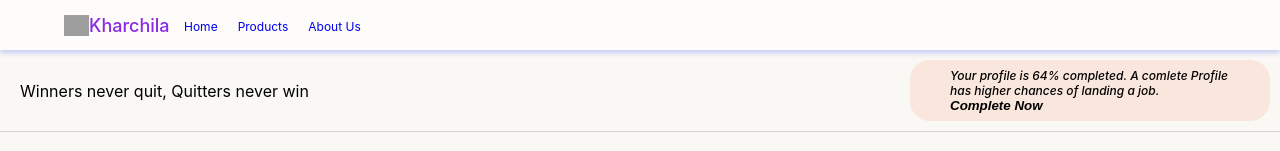
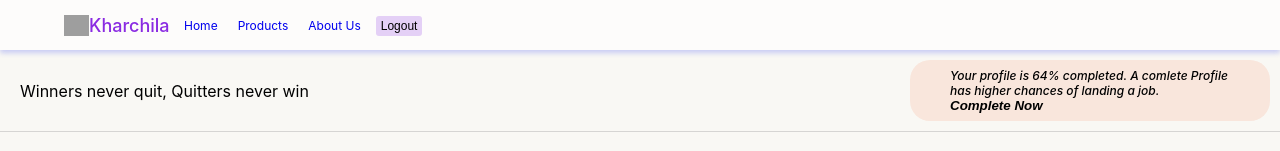
Before and after one commit to Theoutrace/ExpenseTrackerReact, a React (Create React App) app: page /profile in a window 1280 px wide. Shown: the top 151 px of the page. Built offline with nearby package versions, Linux system fonts and the light colour scheme; no server answers; sample sign-in values are in the browser's storage; grey boxes are pictures that could not be loaded.

Commit message:
Logout done

```diff
--- a/src/components/header/Navbar.js
+++ b/src/components/header/Navbar.js
@@ -1,11 +1,21 @@
 import React, { useContext } from "react";
-import { NavLink } from "react-router-dom";
+import { NavLink, useNavigate } from "react-router-dom";
 import AuthContext from "../../Store/auth/auth-context";
 import iconHeader from './navimage/iconsmoney.png'
 import "./Navbar.css";
 
 const Navbar = () => {
   const authCtx = useContext(AuthContext)
+  const history = useNavigate()
+
+  const userLogoutHandler = ()=>{
+    authCtx.logout()
+    history('/login')
+  }
+
+
+
+
   return (
     <div className="navbar-component-container">
       <div className="app-logo-heading"><img src={iconHeader} alt="logo" width='25px'/><a href="/">Kharchila</a></div>
@@ -14,6 +24,7 @@ const Navbar = () => {
         <NavLink to='/products' className={(status)=> status.isActive? 'nav-menu-active': 'nav-menu-not-active'}>Products</NavLink>
         <NavLink to='/about' className={(status)=> status.isActive? 'nav-menu-active': 'nav-menu-not-active'}>About Us</NavLink>
         {!authCtx.isLoggedIn && <NavLink to='/login' ><button className='sign-in-btn-navbar'>Sign In</button></NavLink>}
+        {authCtx.isLoggedIn && <button className='sign-in-btn-navbar' onClick={userLogoutHandler}>Logout</button>}
       </div>
     </div>
   );
--- a/src/pages/Profile.js
+++ b/src/pages/Profile.js
@@ -10,11 +10,12 @@ const Profile = () => {
     const [name, setName] = useState('')
     const [imgUrl, setImgUrl] = useState('')
 
-    // console.log(authCtx);
+
     const inputNameRef = useRef()
     const inputPhotoUrlRef = useRef()
 
     useEffect(()=>{
+      // console.log('useEffect ran');
         fetch('https://identitytoolkit.googleapis.com/v1/accounts:lookup?key=AIzaSyC4NwKi-WNuGvMdl2_U3M7motBl31iKQO4',{
             method: 'POST',
             body:JSON.stringify({
@@ -24,9 +25,8 @@ const Profile = () => {
         }).then(res=>{
             if(res.ok){
                 return res.json().then(data=>{
-                    // console.log(data);
-                    setName(data.users[0].displayName)
-                    setImgUrl(data.users[0].photoUrl)
+                    setName(()=>data.users[0].displayName)
+                    setImgUrl(()=>data.users[0].photoUrl)
                 })
             }else{
                 const errorMsg = 'Something Went Wrong while getting data'
```
